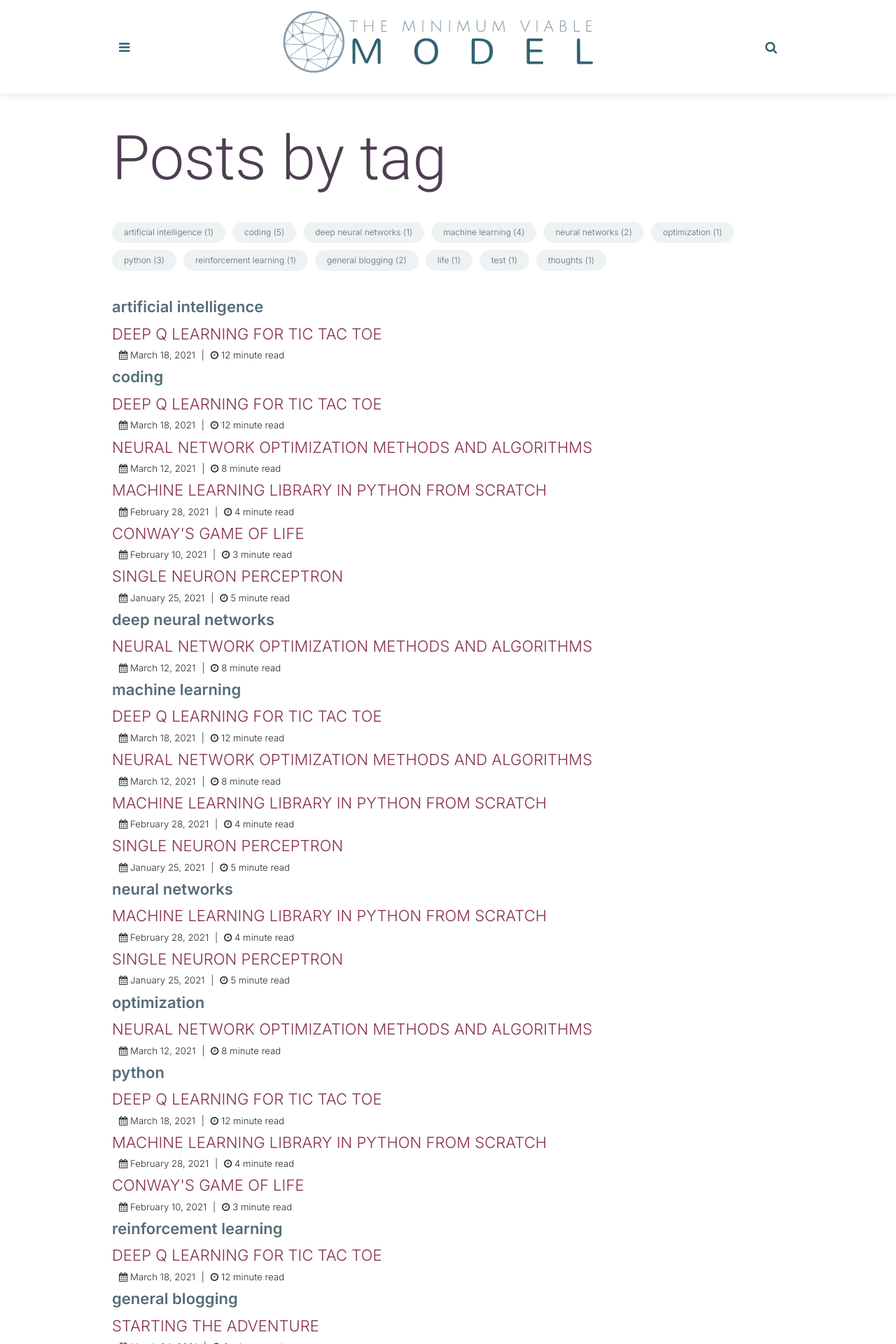
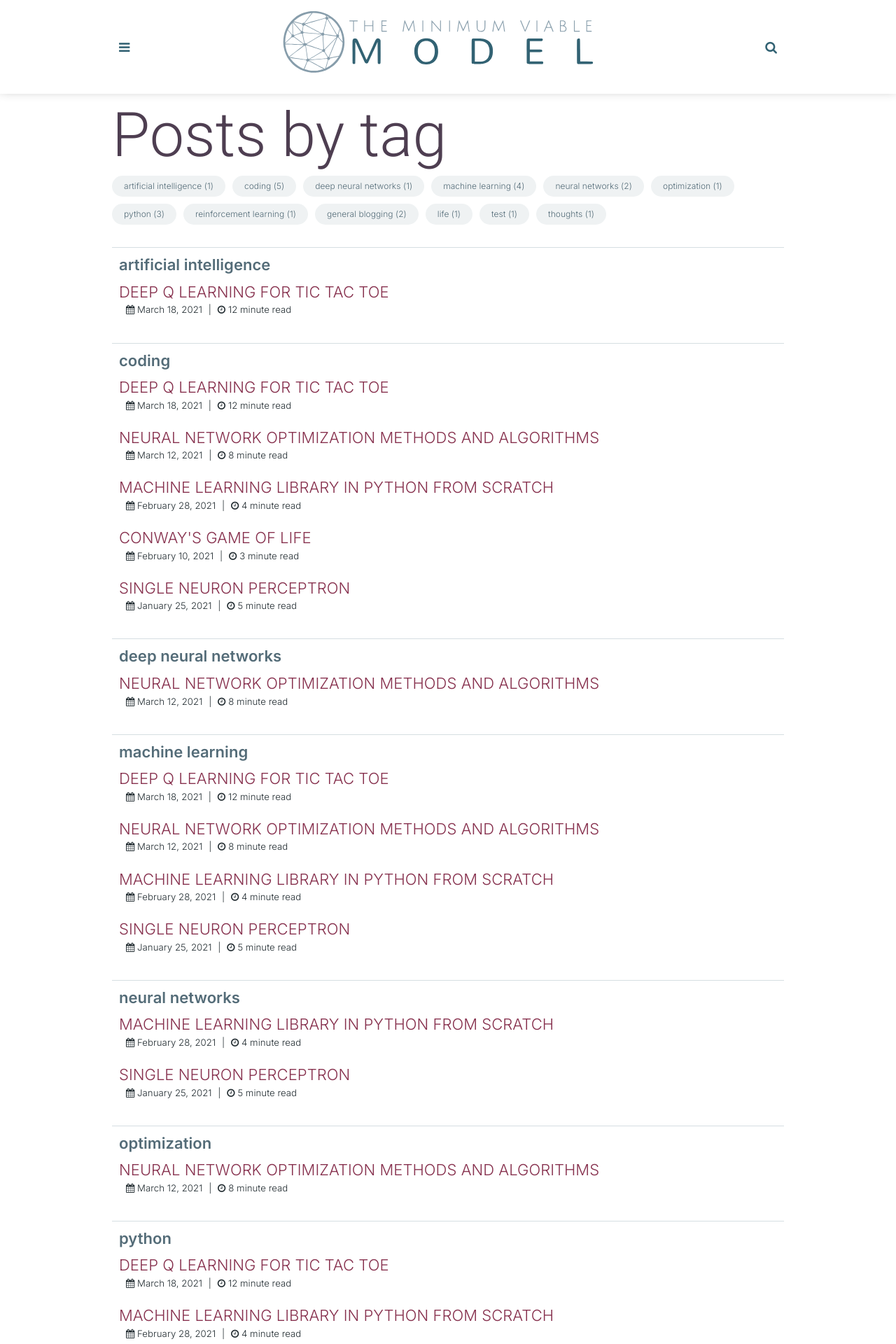
Before and after one commit to the-mvm/the-mvm.github.io, a Jekyll site: the page built from _pages/tags.html, in a window 1280 px wide. Shown: the top 1920 px of the page at 70% size. Built offline with Jekyll 4.4.1, drawn with Linux system fonts in a browser that asks for light colours.

Commit message:
redesigned tags page for mobile

```diff
--- a/assets/css/main.css
+++ b/assets/css/main.css
@@ -63,8 +63,9 @@ section {
  */
 h1 {
   font-size: 4rem;
-  font-weight: var(--font1-regular);
+  font-weight: var(--font2-regular);
   margin: 0.67rem 0;
+  line-height: 1;
 }
 /* Grouping content
    ========================================================================== */
@@ -1693,31 +1694,33 @@ div.tag-cloud{
 }
 
 /* = = = = = = = = = = Tag Page  = = = = = = = = = = */
-
-tag-card-title{
-border-top: 1px solid var(--grey4);
-padding: 5px 10px;
+.tag-card{
+  border-top: 1px solid var(--grey4);
+  padding: 5px 10px;
+  margin-bottom:10px
+}
+.tag-card-title{
+  margin-bottom:5px
 }
 .tag-card-title a {
     color: var(--grey1);
     text-transform: lowercase;
     font-weight:var(--font1-bold);
 }
-tag-card-post{
-    margin-bottom:5px
+.tag-card-post{
+    margin-bottom:20px
 }
 .tag-card-post a {
     display: block;
     color: var(--red);
     text-decoration: none;
     text-transform: uppercase;
-}
-
+    line-height: 1.3;
+}
 .tag-card-post a:hover {
     text-decoration: underline;
     opacity: .8;
 }
-
 /* = = = = = = = = = = Animations  = = = = = = = = = = */
 .main-header,
 .page-image,
```
